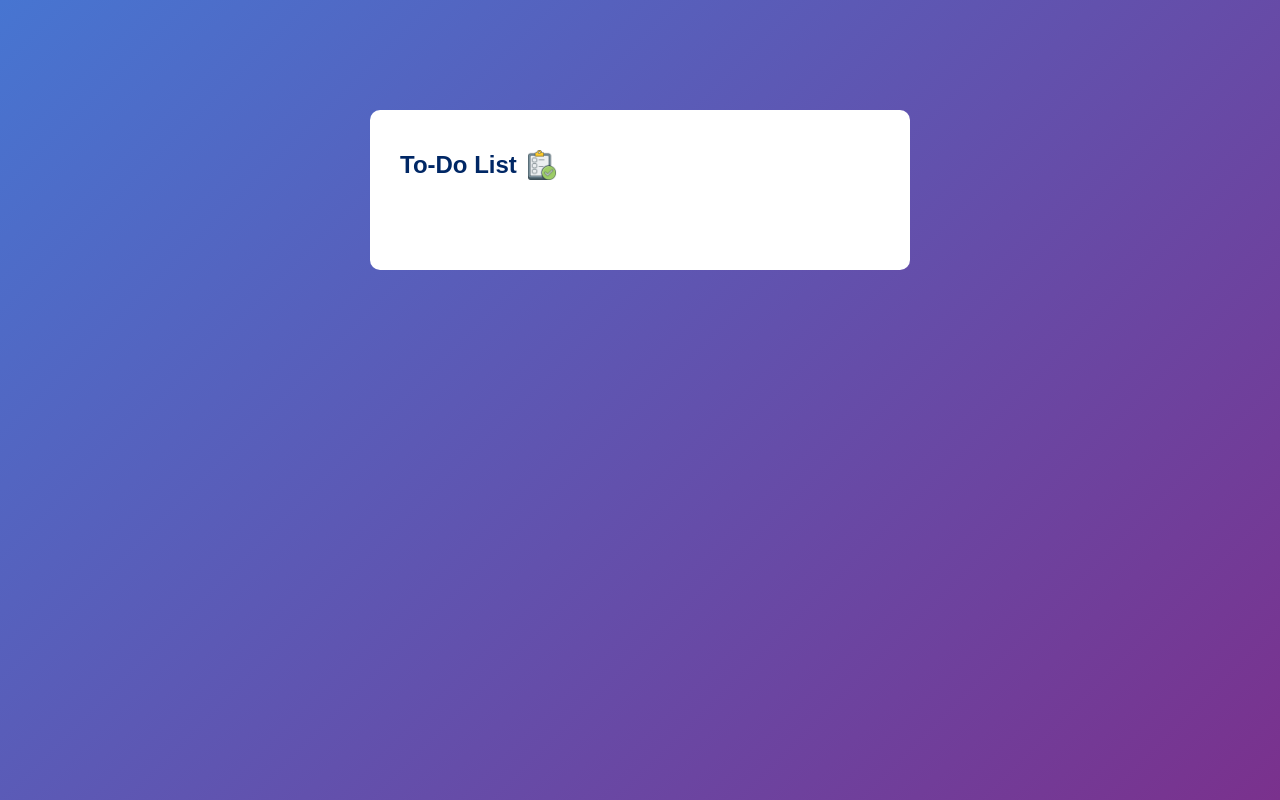
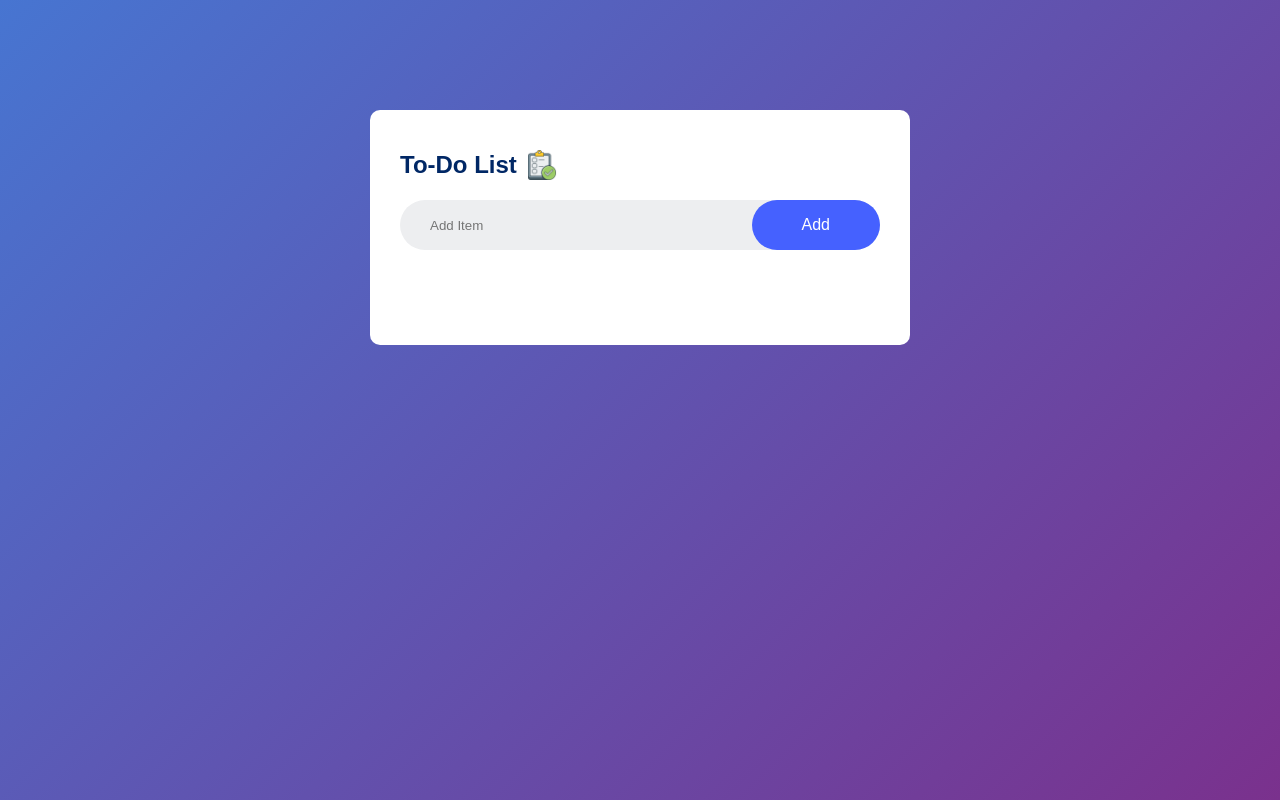
Before and after one commit to sanishmdhr96/todo-js, a plain HTML site: page index.html in a window 1280 px wide. Drawn offline with Linux system fonts and the light colour scheme.

Commit message:
input field and button added

```diff
--- a/index.html
+++ b/index.html
@@ -13,6 +13,10 @@
           To-Do List
           <img src="images/icon.png" alt="icons" />
         </h2>
+        <div class="row">
+          <input type="text" id="input-box" placeholder="Add Item" />
+          <button>Add</button>
+        </div>
       </div>
     </div>
 
--- a/style.css
+++ b/style.css
@@ -32,3 +32,33 @@
   width: 30px;
   margin-left: 10px;
 }
+
+.row {
+  display: flex;
+  align-items: center;
+  justify-content: space-between;
+  background: #edeef0;
+  border-radius: 30px;
+  padding-left: 20px;
+  margin-bottom: 25px;
+}
+
+input {
+  flex: 1;
+  border: none;
+  outline: none;
+  background: transparent;
+  padding: 10px;
+  font-weight: 14px;
+}
+
+button {
+  border: none;
+  outline: none;
+  padding: 16px 50px;
+  background: #4561ff;
+  color: #fff;
+  font-size: 16px;
+  cursor: pointer;
+  border-radius: 40px;
+}
```
